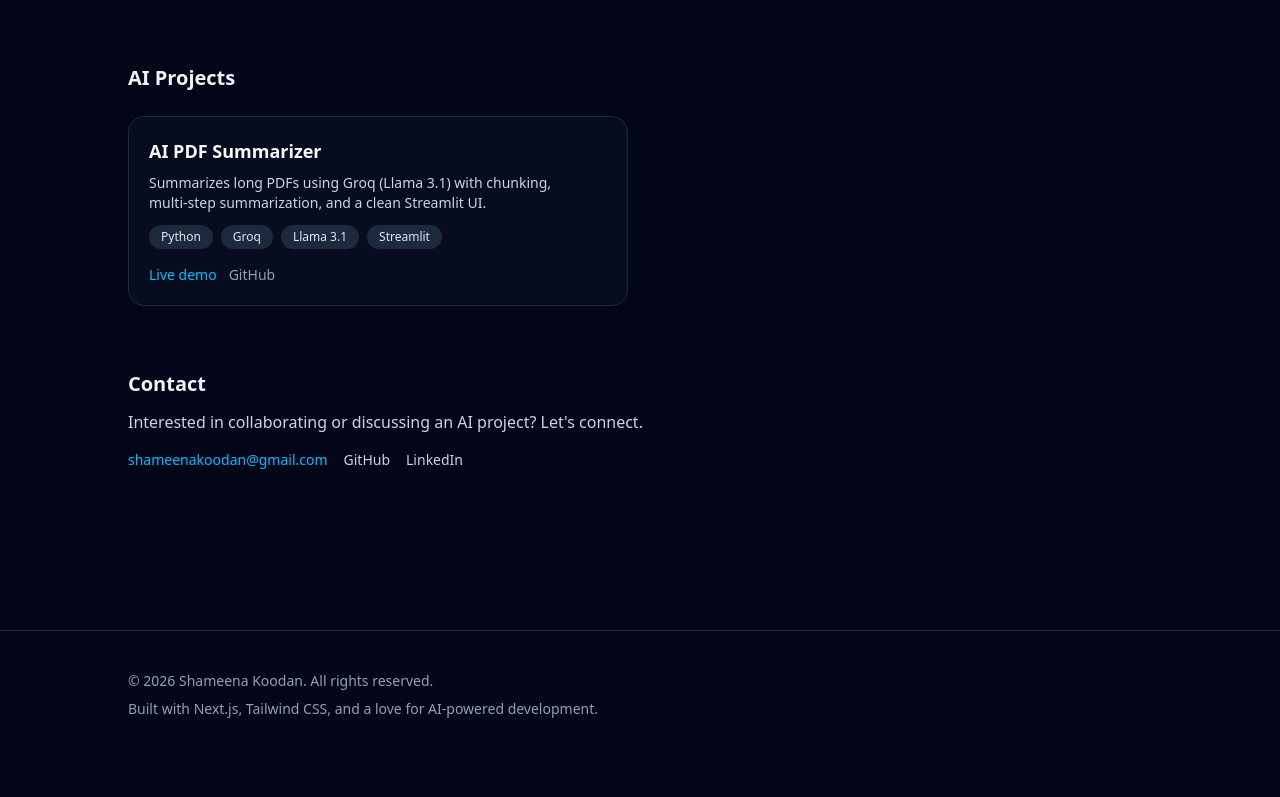
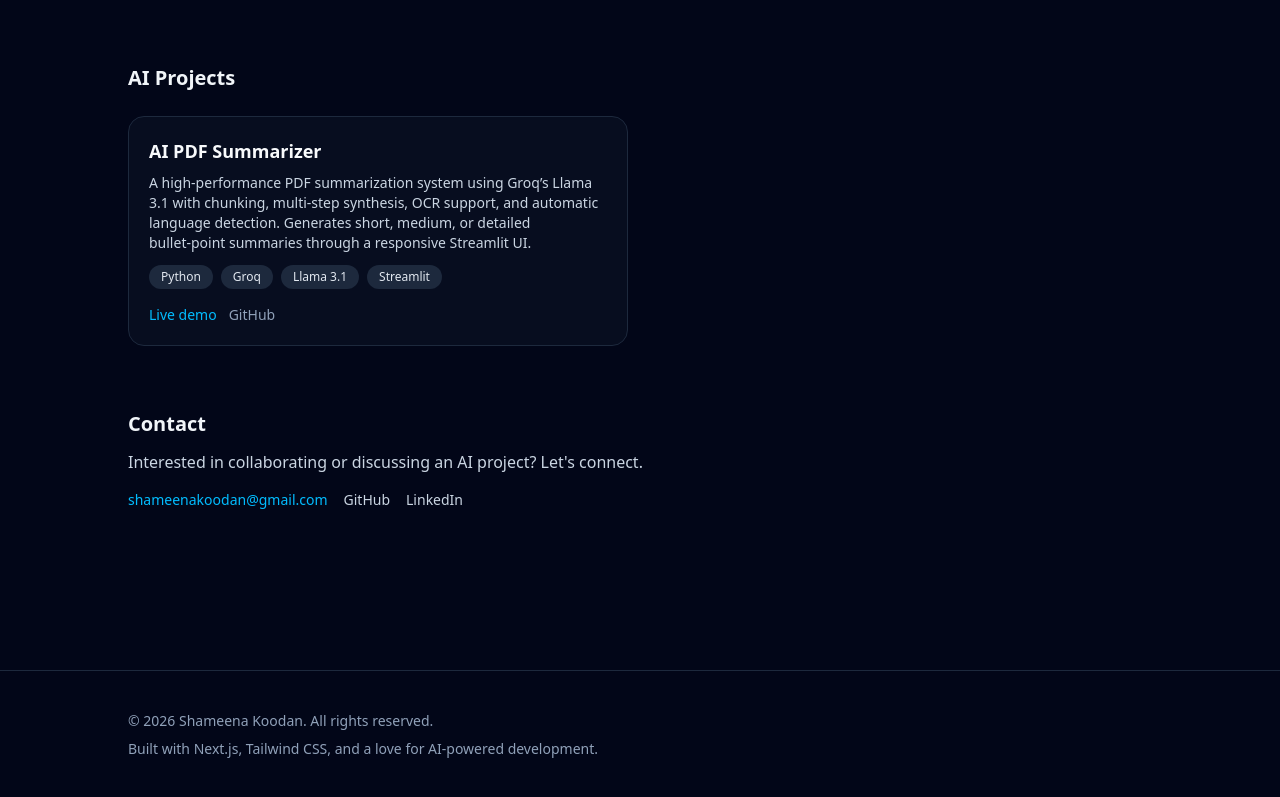
Before and after one commit to shameenakoodan/shameenakoodanportfolio, a Next.js app: page / in a window 1280 px wide. Shown: the part 887-1684 px from the top of the page. Before the commit the page ends 1646 px from the top, so only its background shows below. Built offline with nearby package versions, Linux system fonts and the light colour scheme.

Commit message:
Adding changes to project description

```diff
--- a/src/app/page.tsx
+++ b/src/app/page.tsx
@@ -12,13 +12,14 @@ const aiSkills = [
 
 const projects = [
   {
-    title: "AI PDF Summarizer",
-    description:
-      "Summarizes long PDFs using Groq (Llama 3.1) with chunking, multi‑step summarization, and a clean Streamlit UI.",
-    tech: ["Python", "Groq", "Llama 3.1", "Streamlit"],
-    link: "https://pdf-summarizer-pz0b.onrender.com",
-    github: "https://github.com/shameenakoodan/pdf-summarizer",
-  },
+  title: "AI PDF Summarizer",
+  description:
+    "A high‑performance PDF summarization system using Groq’s Llama 3.1 with chunking, multi‑step synthesis, OCR support, and automatic language detection. Generates short, medium, or detailed bullet‑point summaries through a responsive Streamlit UI.",
+  tech: ["Python", "Groq", "Llama 3.1", "Streamlit"],
+  link: "https://pdf-summarizer-pz0b.onrender.com",
+  github: "https://github.com/shameenakoodan/pdf-summarizer"
+}
+,
   // {
   //   title: "AI Resume Analyzer",
   //   description:
```
